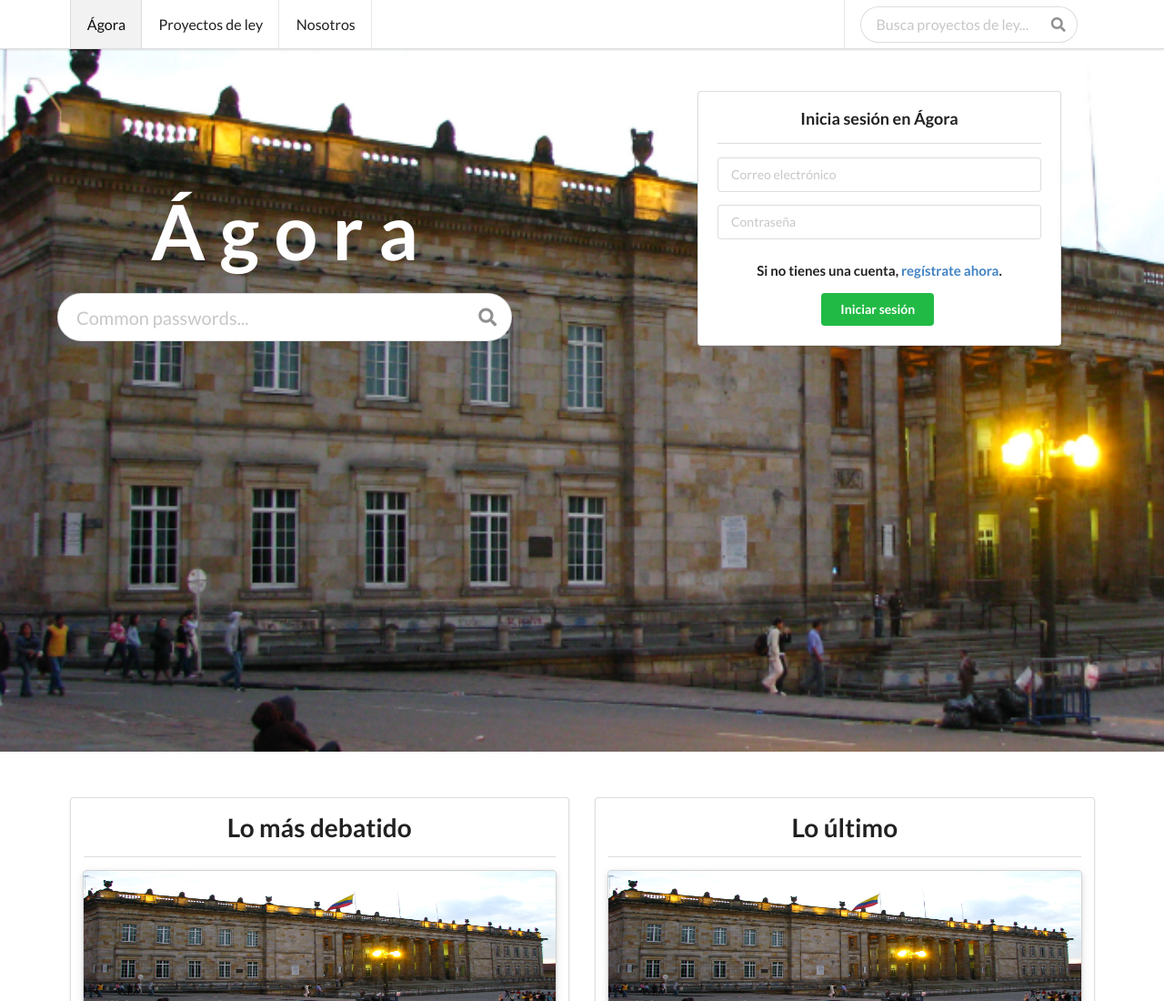
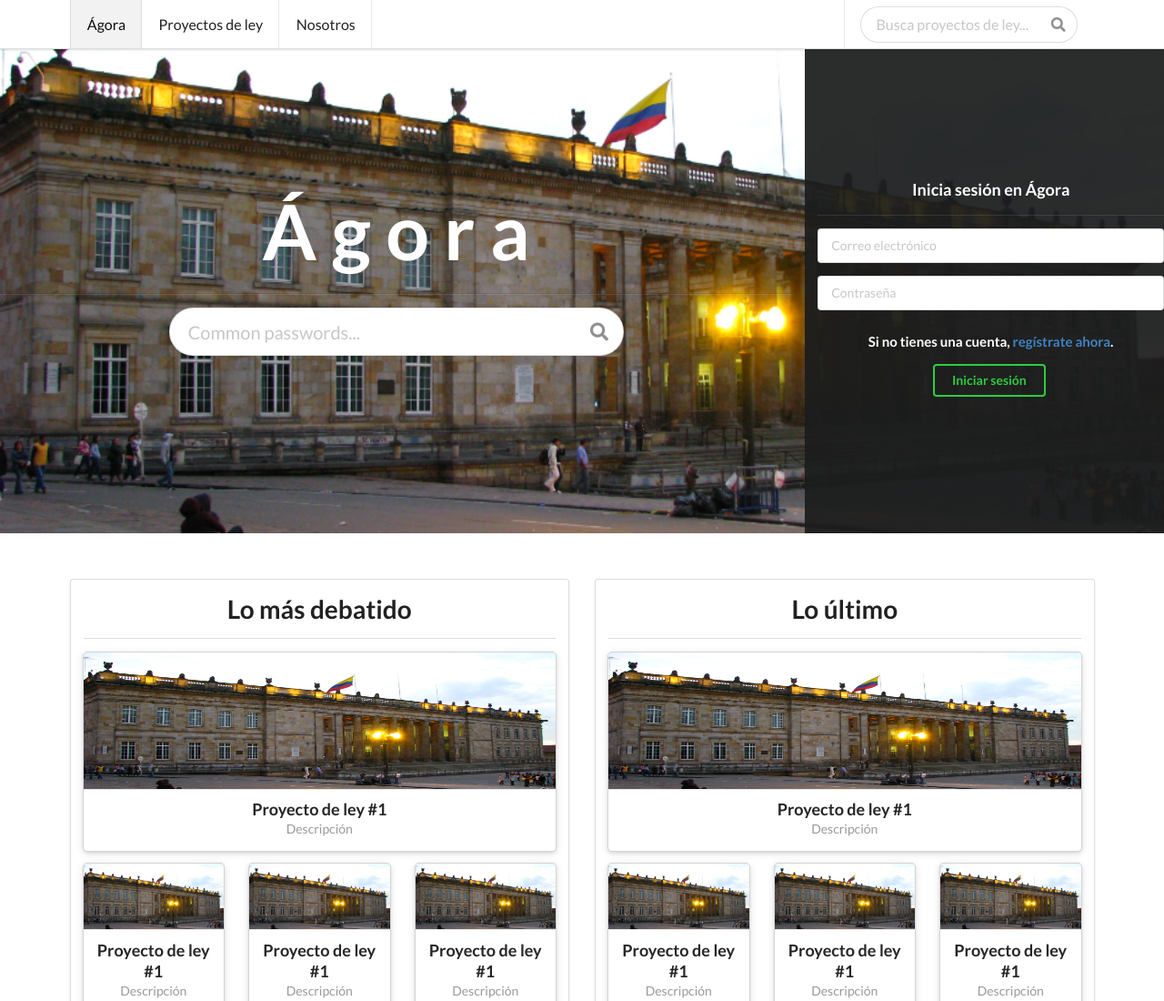
Before and after one commit to Agora-SE2/IS2_Agora_FE, a React app: page / in a window 1280 px wide. Shown: the top 1100 px of the page at 91% size. Built offline with nearby package versions, Linux system fonts and the light colour scheme.

Commit message:
Style banner and signin form

```diff
--- a/package.json
+++ b/package.json
@@ -3,6 +3,7 @@
   "version": "0.1.0",
   "private": true,
   "dependencies": {
+    "less": "^3.0.1",
     "react": "^16.2.0",
     "react-dom": "^16.2.0",
     "react-scripts": "1.1.1",
--- a/src/components/HomeBanner.css
+++ b/src/components/HomeBanner.css
@@ -1,6 +1,10 @@
+/*@left-back-color: rgb(27, 28, 29);
+@banner-height: 75vh;*/
+
 .home.banner {
     background-size: cover;
-    height: 105vh;
+    /* height: @banner-height; */
+    height: 75vh;
 }
 
 .home.banner h1 {
@@ -8,3 +12,9 @@
     font-size: 6em;
     color: white;
 }
+
+.home.banner .left.column {
+    background-color: rgba(27, 28, 29, 0.93);
+    /* height: @banner-height; */
+    height: 75vh;
+}
--- a/src/components/HomeBanner.js
+++ b/src/components/HomeBanner.js
@@ -13,13 +13,14 @@ export default class HomeBanner extends Component {
         return (
             <div style={ bannerStyle } class="home banner">
                 <div className="ui grid">
-                    <div className="eight wide column">
+                    <div className="eleven wide column">
                         <div className="ui container">
                             <h1>Á g o r a</h1>
+                            <div className="ui divider"></div>
                             <Searchbar />
                         </div>
                     </div>
-                    <div className="eight wide column">
+                    <div id="" className="five wide left column">
                         <SigninForm />
                     </div>
                 </div>
--- a/src/components/SigninForm.css
+++ b/src/components/SigninForm.css
@@ -1,6 +1,16 @@
-.ui.signin.segment {
+.ui.signin.container {
     width: 400px;
-    margin-top: 100px !important;
+    margin-top: 200px !important;
     margin-left: auto;
     margin-right: auto;
+
+    color: white !important;
 }
+
+.ui.signin.container h3 {
+    color: white;
+}
+
+.ui.signin.form h4 {
+    color: white;
+}
--- a/src/components/SigninForm.js
+++ b/src/components/SigninForm.js
@@ -4,12 +4,12 @@ import './SigninForm.css';
 export default class SigninForm extends Component {
     render() {
         return (
-            <div class="ui signin padded segment">
+            <div className="ui signin container">
                 <h3 className="ui centered header">
                     Inicia sesión en Ágora
                 </h3>
                 <div className="ui divider"></div>
-                <form class="ui form">
+                <form class="ui signin form">
                     <div class="field">
                         <input name="email" placeholder="Correo electrónico" type="text" />
                     </div>
@@ -19,7 +19,7 @@ export default class SigninForm extends Component {
                     <h4 className="ui centered header">
                         Si no tienes una cuenta, <a href="#">regístrate ahora</a>.
                     </h4>
-                    <button class="ui green button" type="submit">Iniciar sesión</button>
+                    <button class="ui green inverted button" type="submit">Iniciar sesión</button>
                 </form>
             </div>
         );
```
Also changed, not shown: 1 other file.
